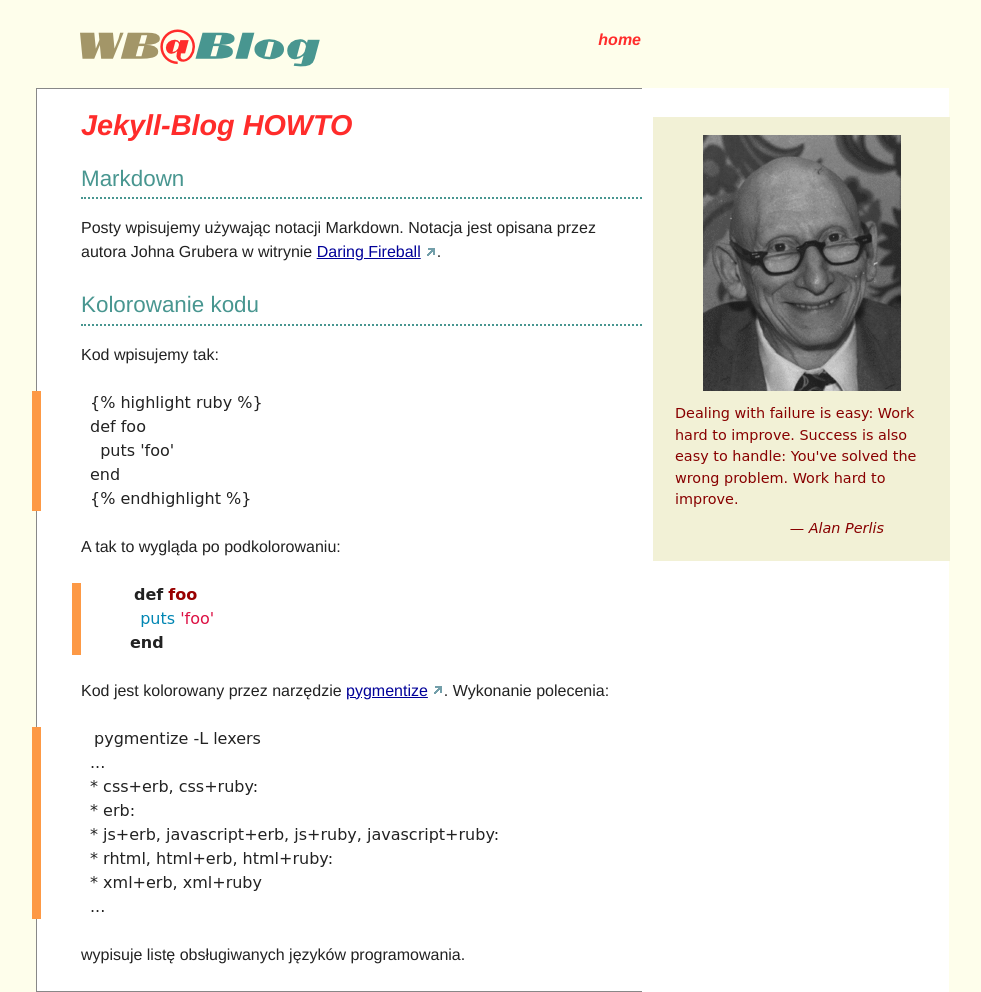
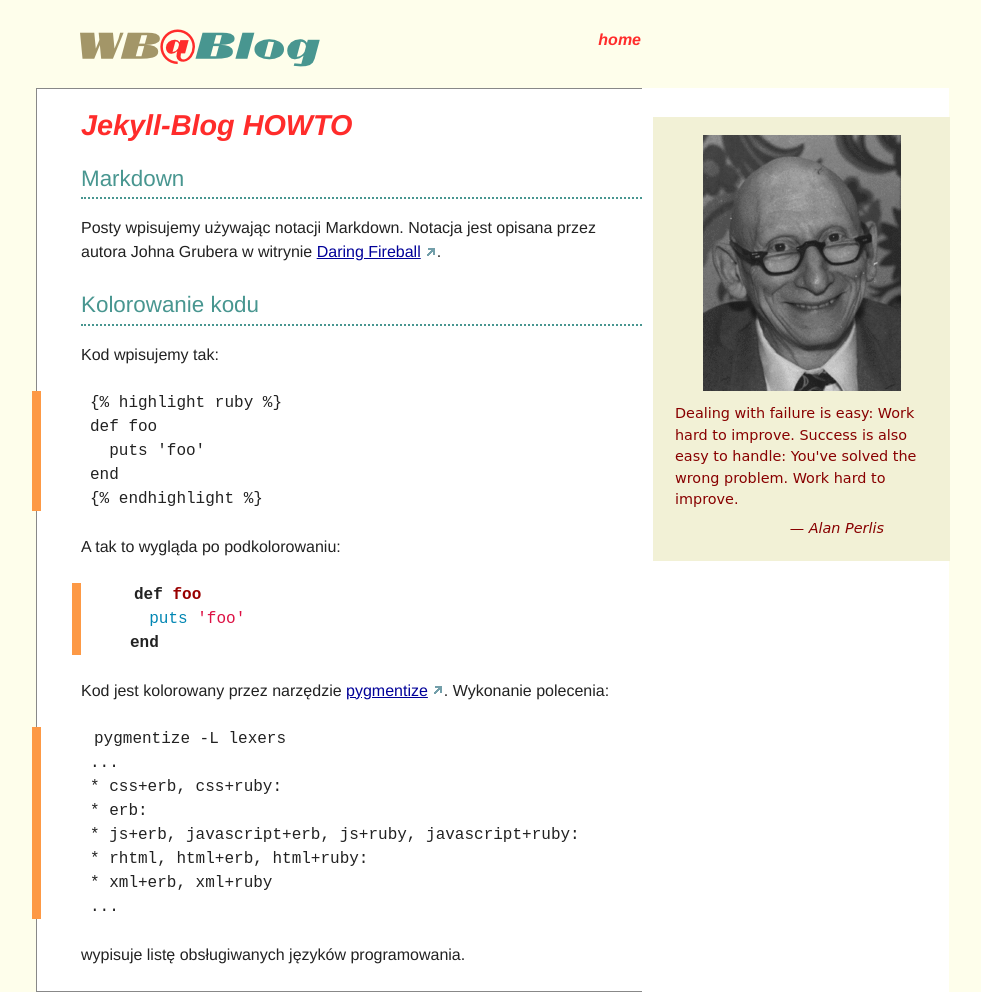
Before and after one commit to wbzyl/jblog, a Jekyll site: the page built from _posts/2009-06-12-jekyll-howto.markdown, in a window 1280 px wide. Shown: the whole page, without its empty margins (8-989 px from the left). Built offline with Jekyll 4.4.1, drawn with Linux system fonts in a browser that asks for light colours; Markdown is read by kramdown in place of the engine named in the settings.

Commit message:
changed monospaced font

```diff
--- a/css/screen.css
+++ b/css/screen.css
@@ -44,7 +44,7 @@
 address {margin:0 0 1.5em;font-style:italic;}
 del {color:#666;}
 pre {margin:1.5em 0;white-space:pre;}
-pre, code, tt {font:1em 'DejaVu Sans', 'Andale Mono', 'Lucida Console', monospace; line-height: 1.5;}
+pre, code, tt {font:1em monospace, 'Andale Mono'; line-height: 1.5;}
 li ul, li ol {margin:0 1.5em;}
 ul, ol {margin:0 1.5em 1.5em 1.5em;}
 ul {list-style-type:disc;}
```
